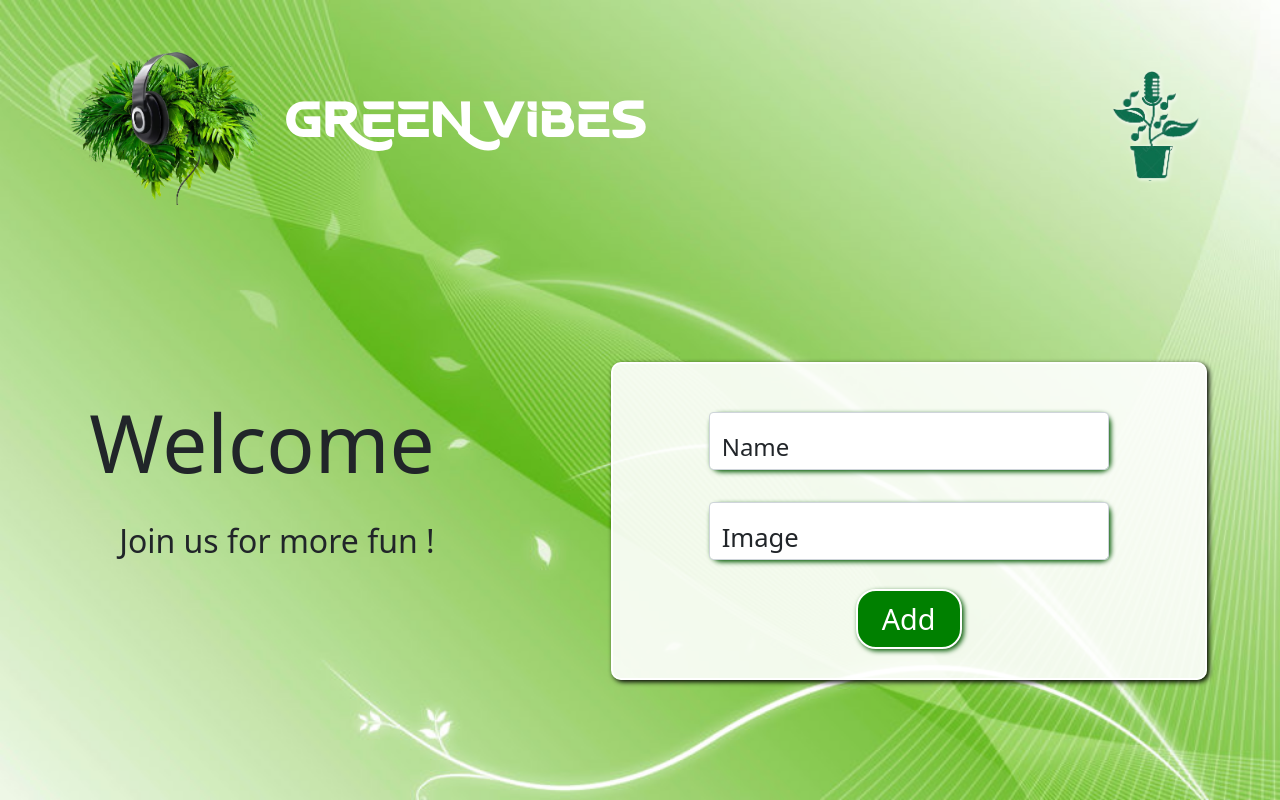
After one commit to Julien-Savean/GreenVibes, a PHP site: template src/View/Add/add.html.twig in a window 1280 px wide. The commit adds this page. Run offline with PHP 8.4, Linux system fonts and the light colour scheme; the template is opened without the code that fills it, so the values that code supplies are empty; some libraries are stand-ins or nearby versions.

Commit message:
add add page

```diff
--- a/src/Controller/PlantController.php
+++ b/src/Controller/PlantController.php
@@ -55,4 +55,9 @@ class PlantController extends AbstractController
         $requests = $apiManager->requestApi();
         return $this->twig->render('Item/show.html.twig', ['requests' => $requests]);
     }
+
+    public function add()
+    {
+        return $this->twig->render('Add/add.html.twig');
+    }
 }
--- /dev/null
+++ b/src/View/Add/add.html.twig
@@ -0,0 +1,28 @@
+{% extends 'layout.html.twig' %}
+
+{% block stylesheet %}
+    <link rel="stylesheet" href="/assets/css/add.css">
+{% endblock %}
+
+{% block content %}
+<section class="login">
+    <section class="login__header">
+        <h2>Welcome</h1>
+        <h6>Join us for more fun !</h6>
+    </section>
+    <form action="" method="POST">
+    <section class="login__form">
+        <p class="login__error">{{ errors|last }}</p>
+        <div class="form-floating login__nickname">
+            <input type="text" class="form-control" id="floatingInput" placeholder="name@example.com" name="nickname">
+            <label for="floatingInput">Name</label>
+        </div>
+        <div class="form-floating login__password">
+            <input type="password" class="form-control" id="floatingPassword" placeholder="Password" name="password">
+            <label for="floatingPassword">Image</label>
+        </div>
+        <button class="btn btn-primary login__button" type="submit">Add</button>
+    </section>
+    </form>
+</section>
+{% endblock %}
--- a/src/View/Home/home.html.twig
+++ b/src/View/Home/home.html.twig
@@ -15,7 +15,11 @@
                     <div id="plant-name">{{ plant.name }}</div>
                 </div>
             {% endfor %}
-            <div class="col-md-auto plant" id="addCard"> </div>
+            <div class="col-md-auto plant" id="addCard"><a href="add">
+                <p>Add your new <br>
+                Green Friend</p>
+                <img src="/assets/images/logo+.png" alt="addLogo">
+            </a></div>
         </div>
     </div>
 </section>
--- a/src/routes.php
+++ b/src/routes.php
@@ -9,9 +9,10 @@
 return [
     '' => ['PlantController', 'index',],
     'show' => ['PlantController', 'show', ['id']],
-    'items/add' => ['ItemController', 'add',],
+    'add' => ['PlantController', 'add',],
     'items/delete' => ['ItemController', 'delete',],
     'about' => ['AboutController', 'about'],
     'request' => ['ApiController', '',],
     'response' => ['PlantController', 'showArray',],
+
 ];
```
Also changed, not shown: public/assets/css/add.css (added), public/assets/css/home.css, public/assets/images/logo+.png (added).
